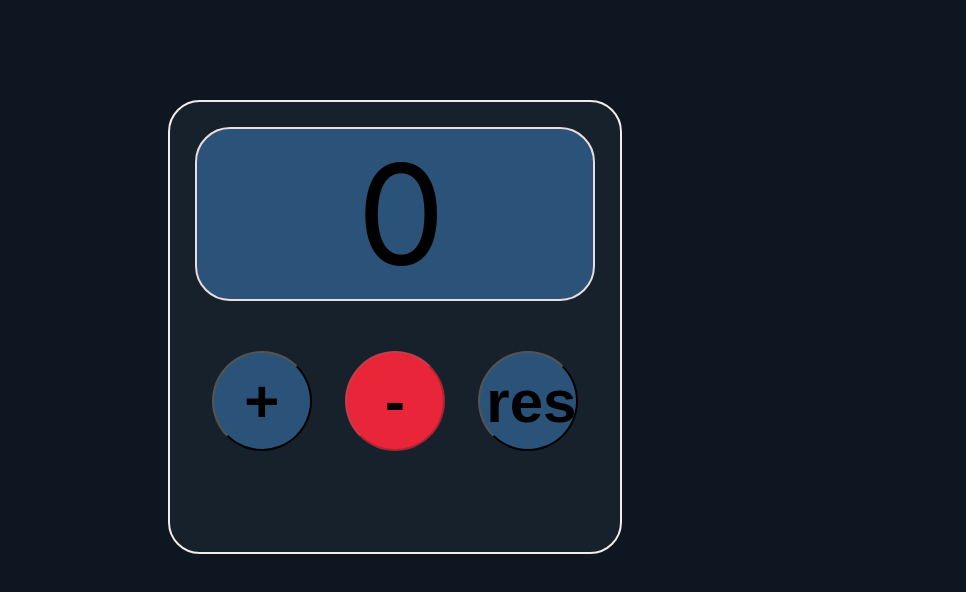
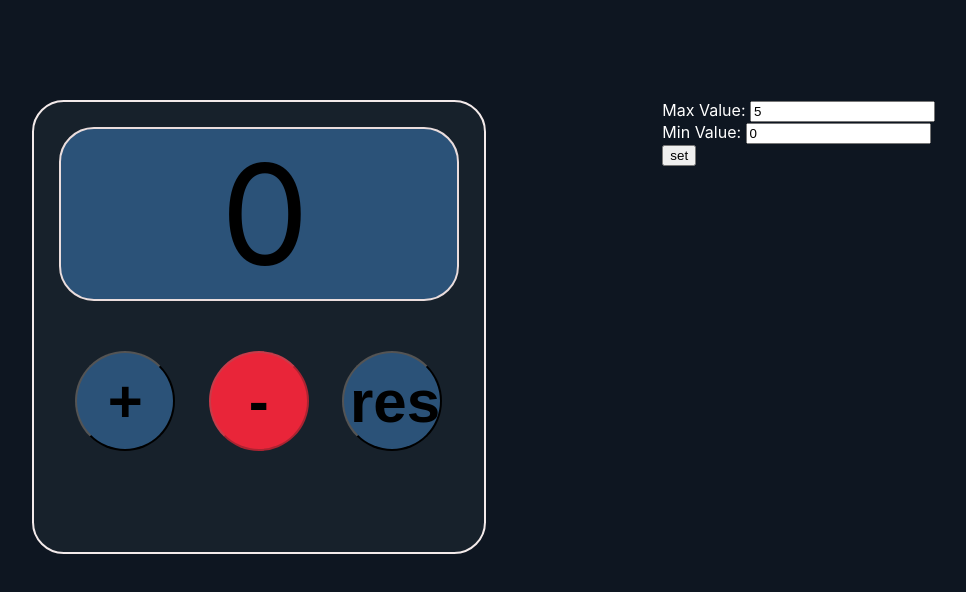
Before and after one commit to hrudkouski/counter-ts, a React (Create React App) app: page / in a window 1280 px wide. Shown: the top 592 px of the page, without its empty margins (245-1211 px from the left). Built offline with nearby package versions, Linux system fonts and the light colour scheme.

Commit message:
localStorage

```diff
--- a/public/index.html
+++ b/public/index.html
@@ -2,19 +2,19 @@
 <html lang="en">
   <head>
     <meta charset="utf-8" />
-    <link rel="icon" href="%PUBLIC_URL%/favicon.ico" />
+    <link rel="icon" href="favicon.ico" />
     <meta name="viewport" content="width=device-width, initial-scale=1" />
     <meta name="theme-color" content="#000000" />
     <meta
       name="description"
       content="Web site created using create-react-app"
     />
-    <link rel="apple-touch-icon" href="%PUBLIC_URL%/logo192.png" />
+    <link rel="apple-touch-icon" href="logo192.png" />
     <!--
       manifest.json provides metadata used when your web app is installed on a
       user's mobile device or desktop. See https://developers.google.com/web/fundamentals/web-app-manifest/
     -->
-    <link rel="manifest" href="%PUBLIC_URL%/manifest.json" />
+    <link rel="manifest" href="manifest.json" />
     <!--
       Notice the use of %PUBLIC_URL% in the tags above.
       It will be replaced with the URL of the `public` folder during the build.
@@ -24,7 +24,7 @@
       work correctly both with client-side routing and a non-root public URL.
       Learn how to configure a non-root public URL by running `npm run build`.
     -->
-    <title>React App</title>
+    <title>Counter-TS</title>
   </head>
   <body>
     <noscript>You need to enable JavaScript to run this app.</noscript>
--- a/src/App.tsx
+++ b/src/App.tsx
@@ -2,6 +2,7 @@ import React, {useState} from 'react';
 import './App.css';
 import Display from "./components/Display";
 import Button from "./components/Button";
+import LocalStorageExample from "./components/LocalStorageExample";
 
 function App() {
 
@@ -19,25 +20,116 @@ function App() {
         setValue(0);
     }
 
+    /////////////////////////////////////////// localStorage//////////////////////////////////////////////////
+
+    // const [minNumber, setMinNumber] = useState(0);
+    // const [maxNumber, setMaxNumber] = useState(5);
+    // const [number, setNumber] = useState<number>(0);
+    //
+    // useEffect(() => {
+    //     setNumber(restoreState('max value', 0))
+    // }, [])
+    //
+    // useEffect(() => {
+    //     saveState('max value', number)
+    // }, [number])
+    //
+    // function saveState<T>(key: string, state: T) {
+    //     const stateAsString = JSON.stringify(state)
+    //     localStorage.setItem(key, stateAsString)
+    // }
+    //
+    // function restoreState<T>(key: string, defaultState: T) {
+    //     let state = defaultState
+    //     const stateAsString = localStorage.getItem(key)
+    //     if (stateAsString !== null) state = JSON.parse(stateAsString) as T
+    //     return state
+    // }
+    //
+    // const incNumberValueHandler = () => {
+    //     setNumber(number + 1)
+    //     saveState('counter number', number)
+    // }
+
+    // const changeMaxValueHandler = (e: ChangeEvent<HTMLInputElement>) => {
+    //     setMaxNumber(+(e.currentTarget.value))
+    // }
+
+    // const changeMinValueHandler = (e: ChangeEvent<HTMLInputElement>) => {
+    //     setMinNumber(+(e.currentTarget.value))
+    // }
+
+    //////////////////////////////////////////////////////////////////////////////////////////
+
+
+    // UI
     return (
         <div className="App">
+            {/*<div className='wrapper'>*/}
+            {/*    <h1 style={{color: 'white', margin: '20px'}}>*/}
+            {/*        {number}*/}
+            {/*    </h1>*/}
+            {/*    <div>*/}
+            {/*        <span style={{color: 'white', margin: '20px'}}>*/}
+            {/*            max value:*/}
+            {/*        </span>*/}
+            {/*        <input*/}
+            {/*            // value={maxNumber}*/}
+            {/*            // onChange={changeMaxValueHandler}*/}
+            {/*            type='number'*/}
+            {/*            value={number}*/}
+            {/*        />*/}
+            {/*    </div>*/}
+            {/*    <div>*/}
+            {/*        <span style={{color: 'white', margin: '20px'}}>*/}
+            {/*            min value:*/}
+            {/*        </span>*/}
+            {/*        <input*/}
+            {/*            // value={minNumber}*/}
+            {/*            // onChange={changeMinValueHandler}*/}
+            {/*            type='number'*/}
+            {/*        />*/}
+            {/*    </div>*/}
+            {/*    <div style={{margin: '20px'}}>*/}
+            {/*        /!*<button*!/*/}
+            {/*        /!*    onClick={setToLocalStorageHandler}>*!/*/}
+            {/*        /!*    set*!/*/}
+            {/*        /!*</button>*!/*/}
+            {/*        /!*<button*!/*/}
+            {/*        /!*    style={{marginLeft: '5px'}}*!/*/}
+            {/*        /!*    onClick={getFromLocalStorageHandler}>*!/*/}
+            {/*        /!*    get*!/*/}
+            {/*        /!*</button>*!/*/}
+            {/*        <button*/}
+            {/*            style={{marginLeft: '155px'}}*/}
+            {/*            onClick={incNumberValueHandler}>*/}
+            {/*            set*/}
+            {/*        </button>*/}
+            {/*    </div>*/}
+
+
+            {/*</div>*/}
             <div className='wrapper'>
                 <Display value={value}/>
+
                 <div className='buttons'>
                     <Button
+                        disabled={value === 5}
                         title={'+'}
                         onClickChangeValue={increaseCounterValue}
-                        value={value}/>
+                    />
                     <Button
+                        disabled={value === 0}
                         title={'-'}
                         onClickChangeValue={decreaseCounterValue}
-                        value={value}/>
+                    />
                     <Button
                         title={'res'}
                         onClickChangeValue={resetCounterValue}
-                        value={value}/>
+                    />
                 </div>
             </div>
+            <LocalStorageExample/>
         </div>
     );
 }
--- a/src/components/Button.tsx
+++ b/src/components/Button.tsx
@@ -4,20 +4,18 @@ import s from './Button.module.css'
 type ButtonPropsType = {
     title: string
     onClickChangeValue: () => void
-    value: number
+    disabled?: boolean
 }
 
 function Button(props: ButtonPropsType) {
 
     const buttonClickHandler = () => props.onClickChangeValue();
-    const disabledButtonInc = props.title === '+' && props.value === 5;
-    const disabledButtonDec = props.title === '-' && props.value === 0;
 
     return (
         <div>
             <span>
                 <button
-                    disabled={disabledButtonInc || disabledButtonDec}
+                    disabled={props.disabled}
                     onClick={buttonClickHandler}
                     className={s.btn}>{props.title}
                 </button>
--- /dev/null
+++ b/src/components/LocalStorageExample.module.css
@@ -0,0 +1,9 @@
+.inputBorder {
+    border: solid red 2px;
+    outline: none;
+}
+
+.error {
+    color: red;
+    font-weight: bold;
+}
--- /dev/null
+++ b/src/components/LocalStorageExample.tsx
@@ -0,0 +1,92 @@
+import React, {ChangeEvent, useEffect, useState} from 'react';
+import s from './LocalStorageExample.module.css'
+
+function LocalStorageExample() {
+
+    const [min, setMin] = useState<number>(0)
+    const [max, setMax] = useState<number>(5)
+
+    const [error, setError] = useState<boolean>(false)
+
+    useEffect(() => {
+        let valueAsString = localStorage.getItem('maxValue')
+        if (valueAsString) {
+            let newValue = JSON.parse(valueAsString)
+            setMax(newValue);
+        }
+    }, [])
+
+    useEffect(() => {
+        let valueAsString = localStorage.getItem('minValue')
+        if (valueAsString) {
+            let newValue = JSON.parse(valueAsString)
+            setMin(newValue);
+        }
+    }, [])
+
+    // useEffect(() => {
+    //     localStorage.setItem('maxValue', JSON.stringify(max))
+    // }, [max])
+    //
+    // useEffect(() => {
+    //     localStorage.setItem('minValue', JSON.stringify(min))
+    // }, [min])
+
+    const setHandler = () => {
+        localStorage.setItem('maxValue', JSON.stringify(max))
+        localStorage.setItem('minValue', JSON.stringify(min))
+    }
+
+    const changeMinValueHandler = (e: ChangeEvent<HTMLInputElement>) => {
+        let value = Number(e.currentTarget.value);
+        if (value < 0) {
+            setError(true)
+        } else {
+            setError(false)
+            setMin(Number(e.currentTarget.value))
+        }
+    }
+
+    const changeMaxValueHandler = (e: ChangeEvent<HTMLInputElement>) => {
+        let value = Number(e.currentTarget.value);
+        if (value < 0) {
+            setError(true)
+        } else {
+            setError(false)
+            setMax(Number(e.currentTarget.value))
+        }
+    }
+
+    return (
+        <div style={{color: 'white'}}>
+            <div>
+                {error && <div className={s.error}>Incorrect value</div>}
+                <div>
+                    <span>Max Value: </span>
+                    <input
+                        className={error && max < 0 ? s.inputBorder : ''}
+                        onChange={changeMaxValueHandler}
+                        value={max}
+                        type="number"
+                    />
+                </div>
+                <div>
+                    <span>Min Value: </span>
+                    <input
+                        className={error && min < 0 ? s.inputBorder : ''}
+                        onChange={changeMinValueHandler}
+                        value={min}
+                        type="number"
+                    />
+                </div>
+            </div>
+            <button
+                disabled={error}
+                onClick={setHandler}>
+                set
+            </button>
+        </div>
+    );
+}
+
+export default LocalStorageExample;
```
Also changed, not shown: src/index.tsx (+4 -4 lines).
